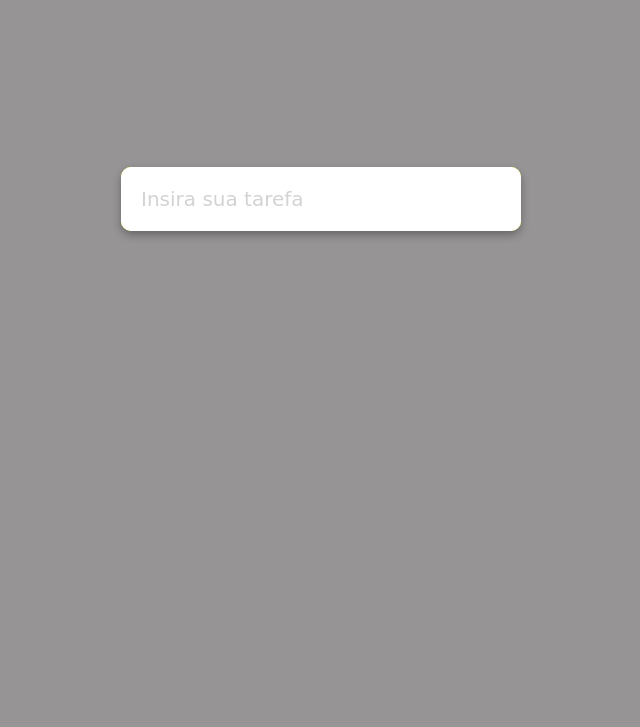
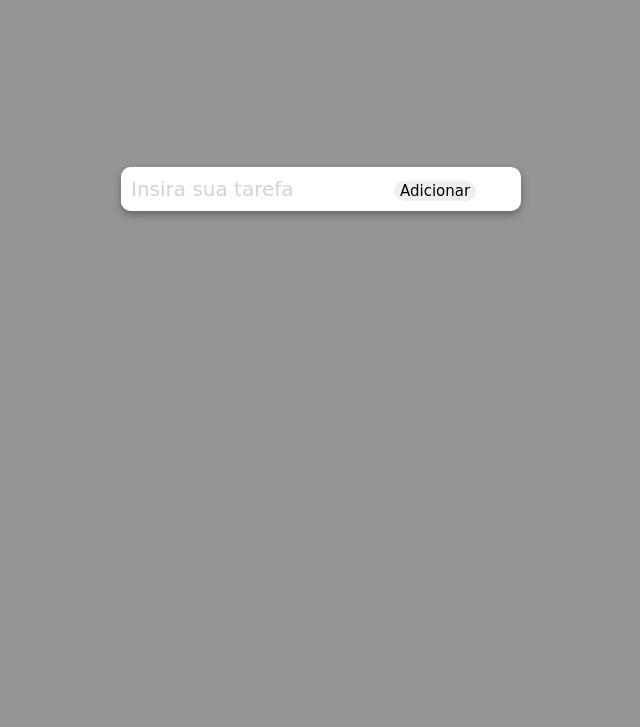
Before and after one commit to alvaroeborges/Tarefas, a plain HTML site: page index.html in a window 1280 px wide. Shown: the part 73-800 px from the top of the page, without its empty margins (319-959 px from the left). Drawn offline with Linux system fonts and the light colour scheme.

Commit message:
melhorar

```diff
--- a/index.html
+++ b/index.html
@@ -4,7 +4,7 @@
     <meta charset="UTF-8" />
     <meta http-equiv="X-UA-Compatible" content="IE=edge" />
     <meta name="viewport" content="width=device-width, initial-scale=1.0" />
-    <title>To Do List</title>
+    <title>Lista de Tarefas</title>
     <link
       rel="stylesheet"
       href="https://cdnjs.cloudflare.com/ajax/libs/font-awesome/6.0.0-beta2/css/all.min.css"
@@ -15,14 +15,13 @@
     <link rel="stylesheet" href="style.css" />
   </head>
   <body>
-    <h1> Lista de Tarefas</h1>
+    <h1> <i>Lista de Tarefas</i></h1>
     <form class="form">
+        <div>
       <input
-        type="text"
-        class="input"
-        placeholder="Insira sua tarefa"
-        autocomplete="off"
-      />
+        type="text" class="input"  placeholder="Insira sua tarefa" autocomplete="off"/>
+      <button type="submit">Adicionar</button>
+      </div>
       <ul class="list"> </ul>
     </form>
     <script src="index.js"></script>
--- a/index.js
+++ b/index.js
@@ -1,8 +1,9 @@
 const form = document.querySelector(".form");
 const input = document.querySelector(".input");
 const list = document.querySelector(".list");
+const button = document.querySelector("button");
 
-form.addEventListener("submit", function (e) {
+button.addEventListener("click", function (e) {
   e.preventDefault();
 
   const task = input.value.trim();
--- a/style.css
+++ b/style.css
@@ -10,14 +10,21 @@ body{
     top: 30%;
     box-shadow: 0 4px 8px rgba(0,0,0,.3);
     width: 400px;
-    background-color:yellow;
+    background-color:rgb(255, 255, 255);
     border-radius: 10px;
+}
+button{
+    box-sizing: border-box;
+    border-radius: 10px 10px ;
+    border: none;
+    font-size: 15px;
+    font-family: cursive;
+    cursor: pointer;
 }
 
 .input{
-    width: 100%;
     box-sizing: border-box;
-    padding: 20px;
+    padding: 10px;
     border-radius: 10px 10px ;
     border: none;
     font-size: 20px;
@@ -68,3 +75,8 @@ body{
 .list li.checked .fa-check-square{
     color: darkgray;
 }
+
+button:hover {
+  opacity: 0.5;
+  color: violet;
+}
```
